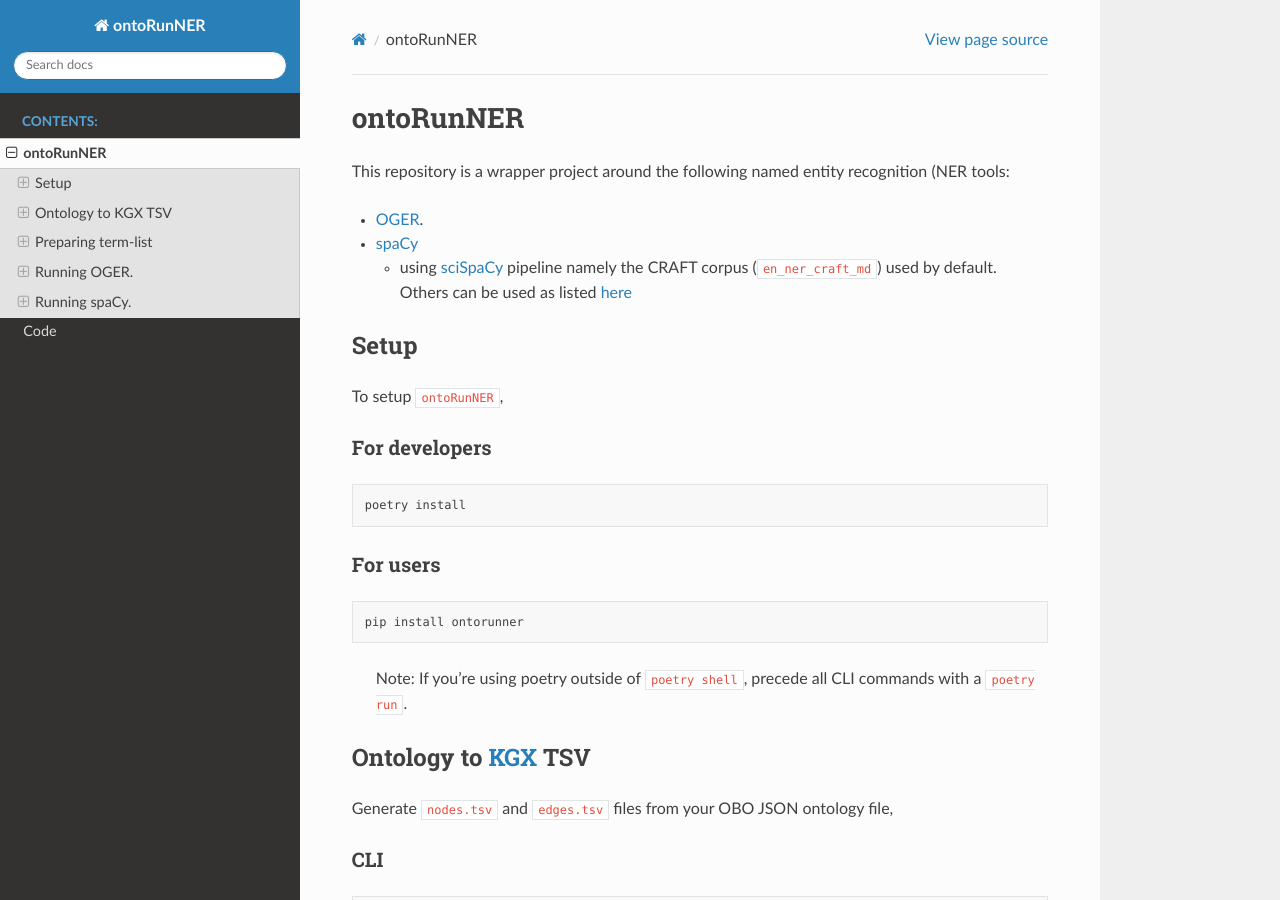
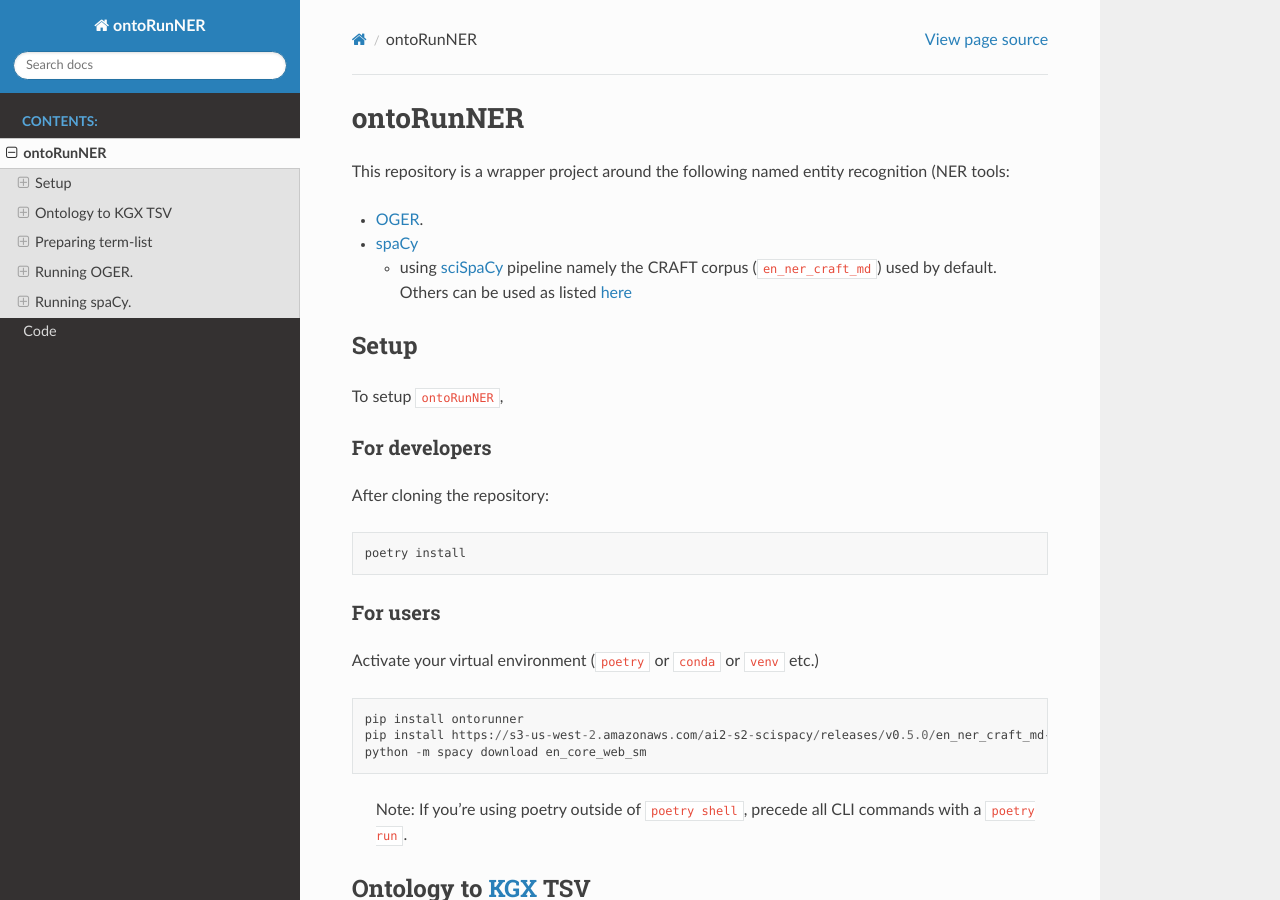
Before and after one commit to monarch-initiative/ontorunner, a Sphinx documentation site: the page built from docs/static/intro.md, in a window 1280 px wide and 900 px high. Built offline with Sphinx 7.4.7 and the Read the Docs theme 2.0.0, drawn with Linux system fonts in a browser that asks for light colours.

Commit message:
docs updated

````diff
--- a/docs/static/intro.md
+++ b/docs/static/intro.md
@@ -11,13 +11,18 @@
 ## Setup
 To setup `ontoRunNER`,
 ### For developers
+
+After cloning the repository:
 ```
 poetry install
 ```
+### For users
 
-### For users
+Activate your virtual environment (`poetry` or `conda` or `venv` etc.)
 ```
 pip install ontorunner
+pip install https://s3-us-west-2.amazonaws.com/ai2-s2-scispacy/releases/v0.5.0/en_ner_craft_md-0.5.0.tar.gz
+python -m spacy download en_core_web_sm
 ```
 > Note: If you're using poetry outside of `poetry shell`, precede all CLI commands with a `poetry run`.
 
````
